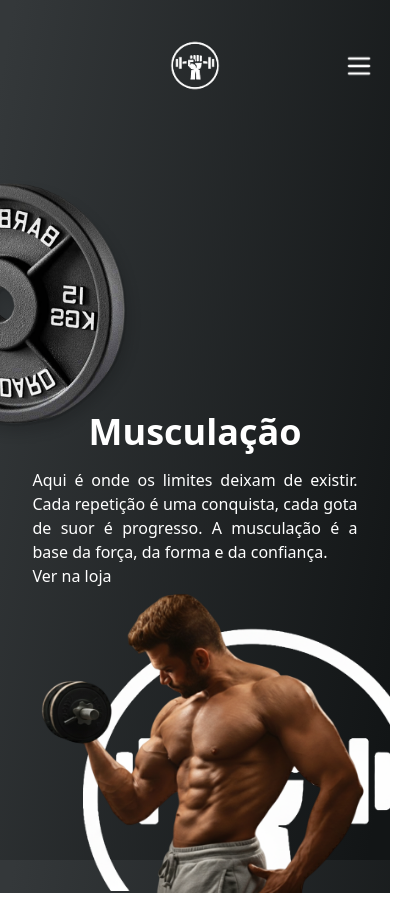
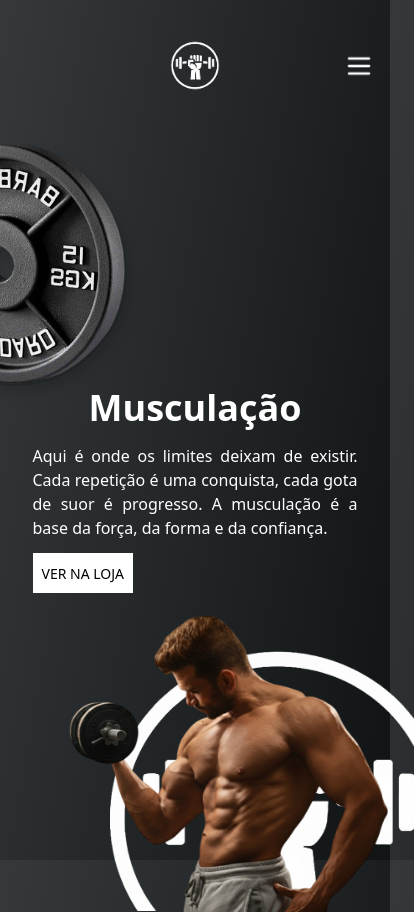
Before and after one commit to Flavianna-Saldanha/power-gym, a Next.js app: page / in a window 390 px wide. Shown: the whole page, 414 px wide, since content can reach past the window. Built offline with nearby package versions, Linux system fonts and the light colour scheme.

Commit message:
ajustando `Header` no mobile

```diff
--- a/src/components/Header.tsx
+++ b/src/components/Header.tsx
@@ -10,34 +10,35 @@ export const Header = () => {
             alt="Logo do site"
             width={150}
             height={70}
-            className="relative top-10"
           />
         </div>
-        <div className="w-10/12 mx-auto">
+        <div className="w-10/12 mx-auto relative bottom-6">
           <div className="text-4xl text-center font-bold mb-4">Musculação</div>
           <p className="text-justify">
             Aqui é onde os limites deixam de existir. Cada repetição é uma
             conquista, cada gota de suor é progresso. A musculação é a base da
             força, da forma e da confiança.
           </p>
-          <a href="">
-            <button>Ver na loja</button>
+          <a href="" className="border p-2 bg-white">
+            <button className="text-black uppercase mt-6 text-sm">
+              Ver na loja
+            </button>
           </a>
         </div>
         <div className="relative">
           <Image
             src="/assets/02.png"
             alt="Logo do site"
-            width={450}
+            width={386}
             height={70}
-            className="mt-0.5"
+            className="absolute top-[3px] left-7"
           />
           <Image
             src="/assets/09.png"
             alt="Logo do site"
-            width={550}
+            width={386}
             height={70}
-            className="absolute top-0 left-0 -z-10"
+            className="absolute top-0.5 left-7 -z-10"
           />
         </div>
       </div>
```
